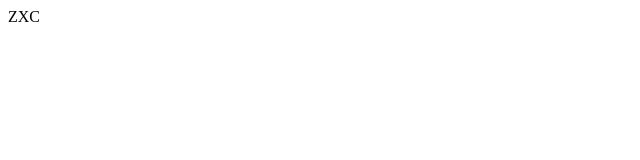
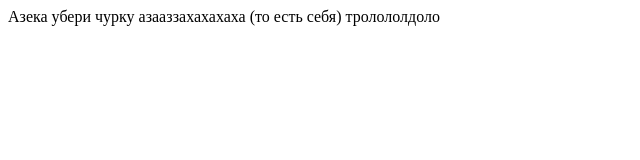
Before and after one commit to ZXC666DK/ghouli, a plain HTML site: page index.html in a window 1280 px wide. Shown: the whole page, without its empty margins (0-640 px from the left). Drawn offline with Linux system fonts and the light colour scheme.

Commit message:
пользуйся норм названиями, а то тебя чуркой назвали

```diff
--- a/index.html
+++ b/index.html
@@ -7,6 +7,6 @@
     <title>Document</title>
 </head>
 <body>
-    ZXC
+    Азека убери чурку азааззахахахаха (то есть себя) тролололдоло
 </body>
 </html>
```
